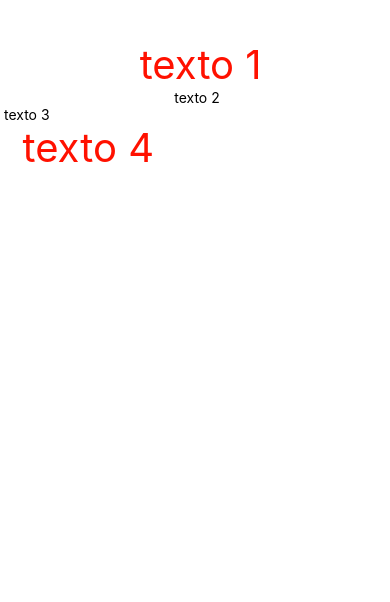
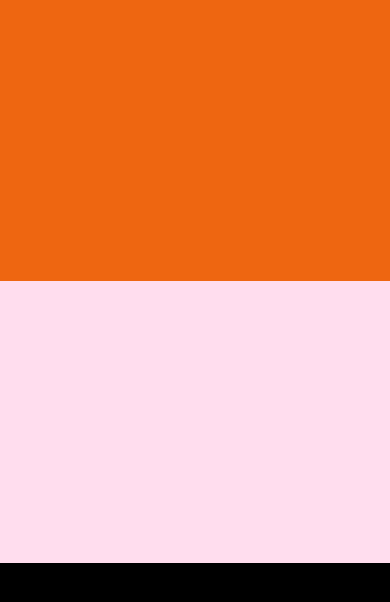
Before and after one commit to GabryelBoeira/React-Native, a React Native app in the folder modulo-basico/HelloWorld/: screen / in a window 390 px wide. Shown: the top 602 px of the page. Built offline with nearby package versions, Linux system fonts and the light colour scheme.

Commit message:
Trabalhando com tamanhos fixos e dinamicos
Utilização de tag para que o o proprio sistema possa gerenciar o tamanho de cada compomente

```diff
--- a/modulo-basico/HelloWorld/App.js
+++ b/modulo-basico/HelloWorld/App.js
@@ -3,46 +3,16 @@ import { View, Text, StyleSheet } from 'react-native';
 
 class App extends Component{
 
-  constructor(props){
-    super(props);
-    this.state = {
-      nome : 'Gabryel'
-    };
-
-    this.entrar = this.entrar.bind(this);
-  }
-
-  entrar(nome){
-    this.setState({
-      nome: nome
-    })
-  }
-
   render(){
     return (
-      <View style={styles.styleView}>
-
-        <Text style={[styles.areaPrincipal, styles.centerText]}>  texto 1 </Text>
-        <Text style={styles.centerText}>  texto 2 </Text>
-        <Text> texto 3 </Text>
-        <Text style={styles.areaPrincipal}>  texto 4 </Text>
-
+      <View style={{flex:1, backgroundColor: '#00f'}}>
+          <View style={{width: 50, right:50, backgroundColor: '#f00'}}></View>
+           <View style={{flex:1, backgroundColor: '#e61'}}></View>
+           <View style={{flex:1, backgroundColor: '#fde'}}></View>
+           <View style={{flex:1, backgroundColor: '#000'}}></View>
       </View>
     );
   }
 }
 
-const styles = StyleSheet.create({
-  styleView : {
-    marginTop: 40
-  },
-  areaPrincipal : {
-    fontSize : 40,
-    color : '#f10'
-  },
-  centerText : {
-    textAlign : 'center'
-  }
-});
-
 export default App;
```
